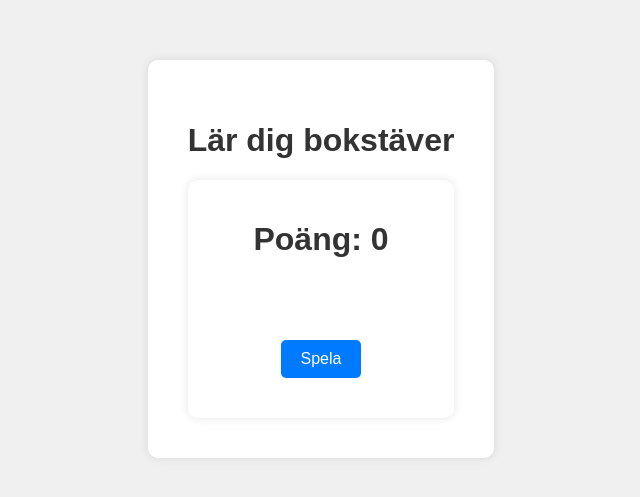
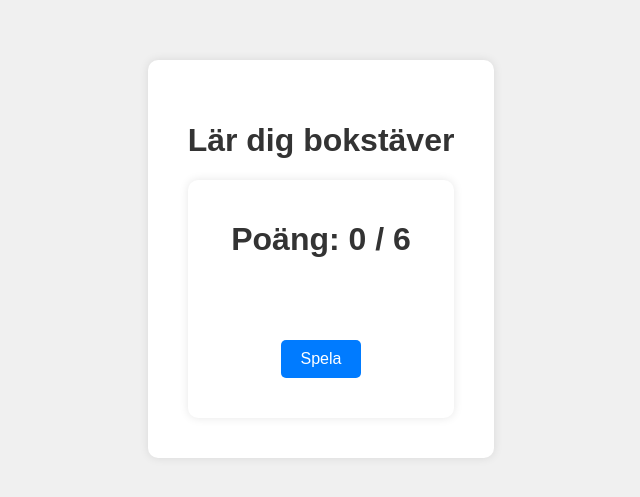
Before and after one commit to alterot/learn-letters, a React (Vite) app: page / in a window 1280 px wide. Shown: the part 141-638 px from the top of the page, without its empty margins (319-959 px from the left). Built offline with nearby package versions, Linux system fonts and the light colour scheme.

Commit message:
update text

```diff
--- a/src/components/GameUI.tsx
+++ b/src/components/GameUI.tsx
@@ -16,7 +16,7 @@ interface GameUIProps {
 const GameUI: React.FC<GameUIProps> = ({ score, image, feedback, showContinue, onStart, onContinue, gameStarted, gameCompletedBefore, userInput, gameFinished }) => {
   return (
     <div>
-      <h1 className="score-container">Poäng: {score}</h1>
+      <h1 className="score-container">Poäng: {score} / 6</h1>
       <div className="image-container" style={{ position: 'relative' }}>
         {image && <img src={image} alt="current" />}
         {feedback === 'Correct!' && <div className="feedback-icon correct">✔</div>}
```
